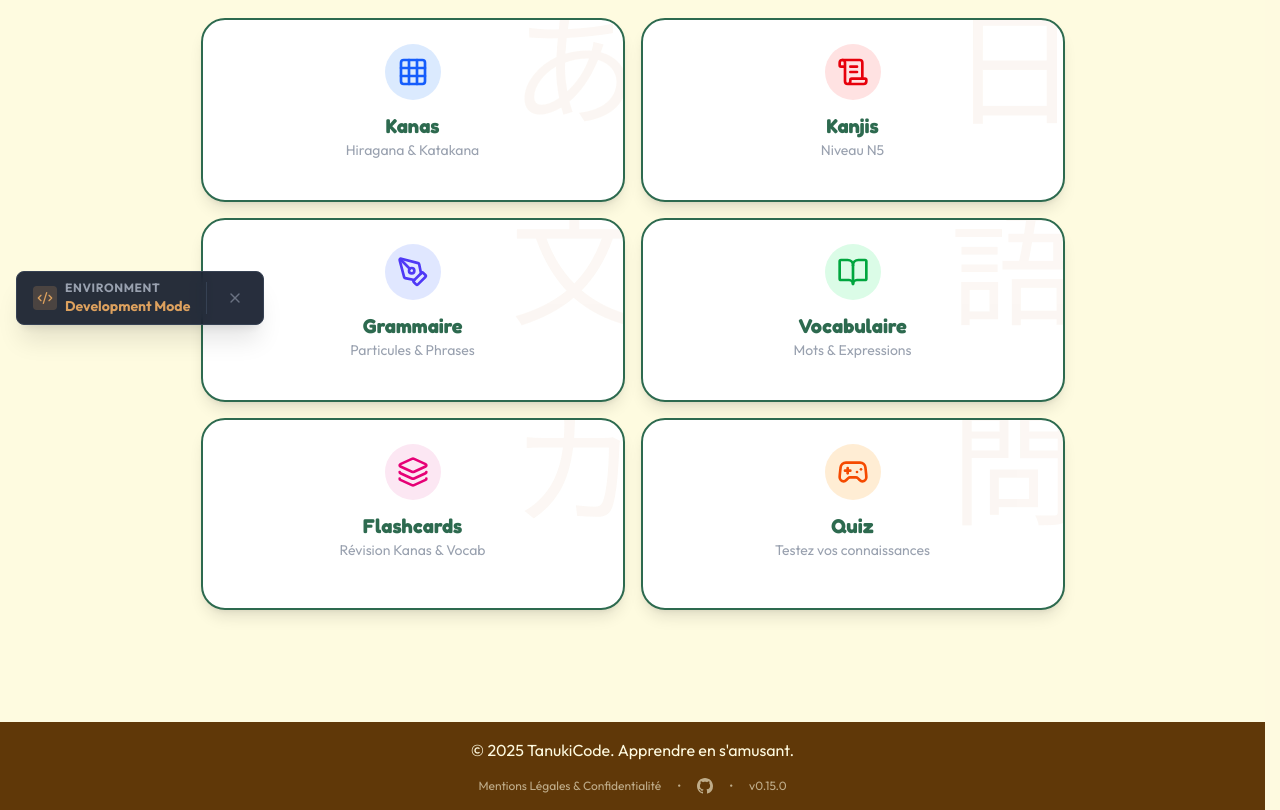
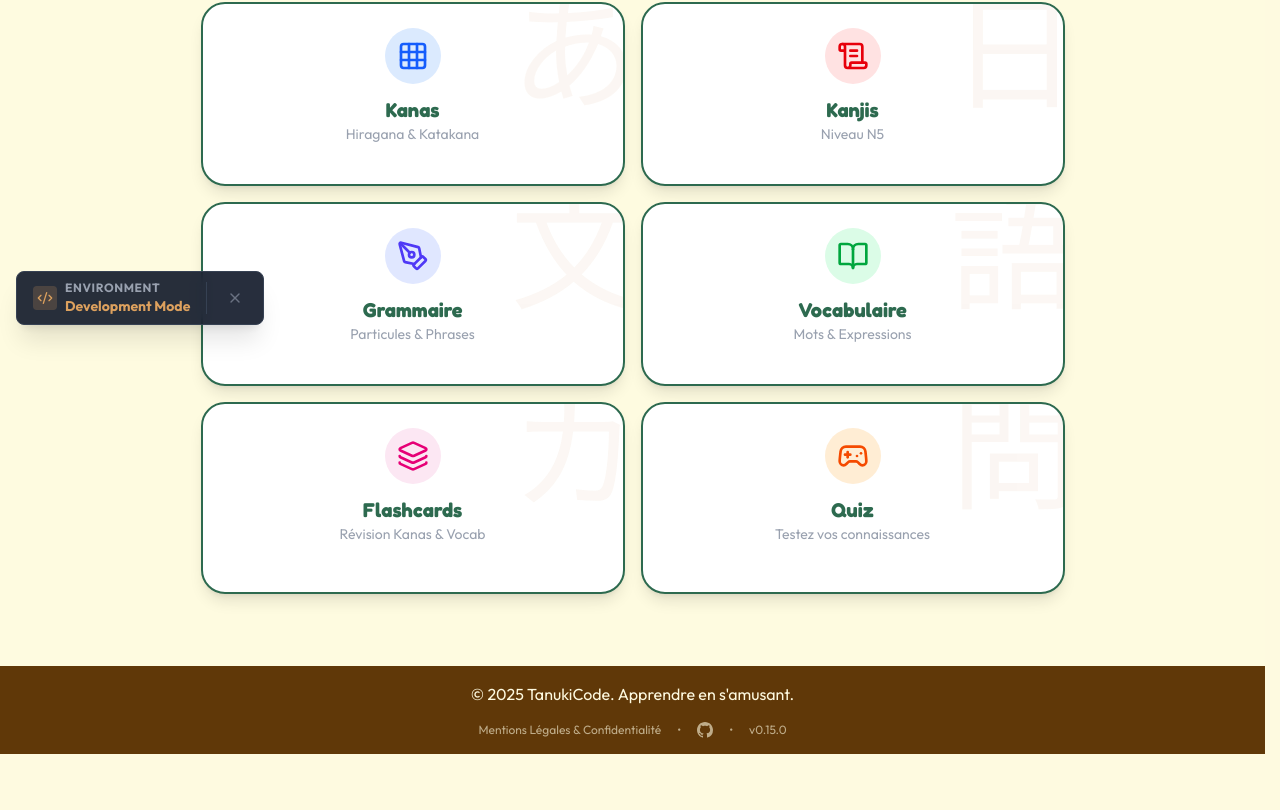
Before and after one commit to Fbrend23/TanukiCode, a Vue app: page / in a window 1280 px wide. Shown: the part 459-1269 px from the top of the page. After the commit the page ends 1213 px from the top, so only its background shows below. Built offline with nearby package versions, Linux system fonts and the light colour scheme; no server answers.

Commit message:
style: refine global spacing and add mascot assets

```diff
--- a/src/App.vue
+++ b/src/App.vue
@@ -220,7 +220,7 @@ html {
     </header>
 
     <!-- Main Content -->
-    <main class="grow container mx-auto py-1 md:py-8 flex flex-col">
+    <main class="grow container mx-auto py-1 md:py-4 flex flex-col">
       <RouterView v-slot="{ Component }">
         <Transition name="page" mode="out-in">
           <component :is="Component" />
@@ -229,7 +229,7 @@ html {
     </main>
 
     <!-- Footer -->
-    <footer class="bg-tanuki-brown-dark text-tanuki-beige py-2 md:py-4 mt-8 md:mt-12">
+    <footer class="bg-tanuki-brown-dark text-tanuki-beige py-2 md:py-4 mt-4 md:mt-6">
       <div class="container mx-auto px-4 flex flex-col items-center gap-2 md:gap-4">
         <p>&copy; 2025 TanukiCode. Apprendre en s'amusant.</p>
         <div class="flex gap-4 text-xs opacity-60">
```
Also changed, not shown: public/images/tanuki_failure.png (added).
